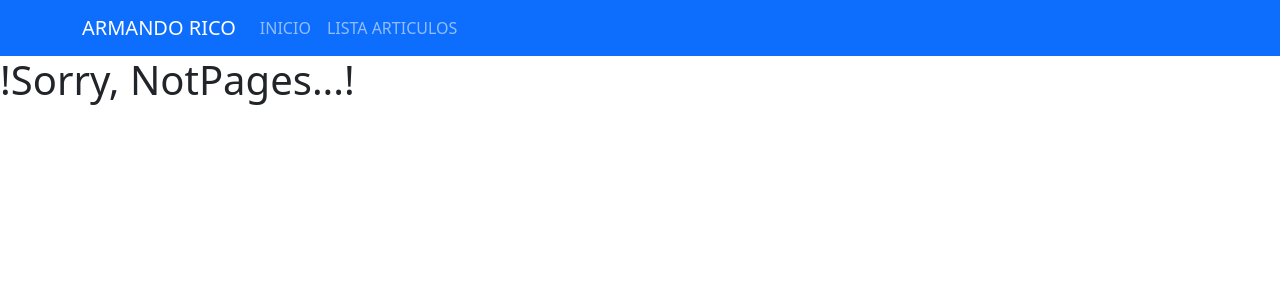
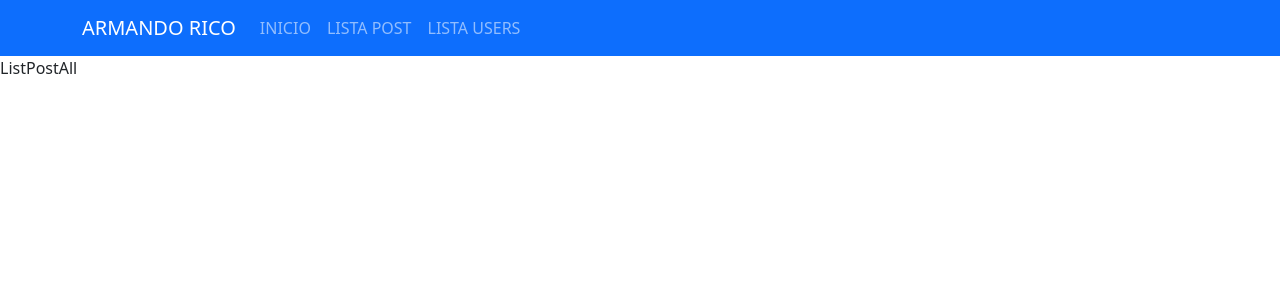
Before and after one commit to armandoricosandoval/semana-blog, a React (Create React App) app: page /ListPostAll in a window 1280 px wide. Shown: the top 300 px of the page. Built offline with nearby package versions, Linux system fonts and the light colour scheme.

Commit message:
creando la variable de entorno

```diff
--- a/src/App.js
+++ b/src/App.js
@@ -4,6 +4,7 @@ import ListAll from "./components/ListAll";
 import Home from "./components/Home";
 import Navbars from "./components/Navbars";
 import ConsultItem from "./components/ConsultItem";
+import ListPostAll from "./components/ListPostAll";
 
 function App() {
   return (
@@ -12,6 +13,7 @@ function App() {
       <Routes>
         <Route exact path="/" element={<Home/>} />
         <Route exact path="/ListAll" element={<ListAll/>} />
+        <Route exact path="/ListPostAll" element={<ListPostAll/>} />
         <Route exact path="/item" element={<ConsultItem/>} />
         <Route path="*" element={<NotPages/>} />
       </Routes>
--- a/src/components/ListAll.js
+++ b/src/components/ListAll.js
@@ -17,9 +17,9 @@ const ListAll = (props) => {
 
 
   useEffect(() => {
-    axios.get('https://dummyapi.io/data/v1/user?limit=10', {
+    axios.get(process.env.REACT_APP_URL_ALL_USER, {
     headers: {
-      'app-id': '620fdb656c0669e254d27427'
+      'app-id': process.env.REACT_APP_KEY
     }
   }).then(data=>{console.log(data.data)
     setData(data.data)
--- /dev/null
+++ b/src/components/ListPostAll.js
@@ -0,0 +1,9 @@
+import React from 'react'
+
+const ListPostAll = () => {
+  return (
+    <div>ListPostAll</div>
+  )
+}
+
+export default ListPostAll
--- a/src/components/Navbars.js
+++ b/src/components/Navbars.js
@@ -11,7 +11,8 @@ export default function Navbars() {
     <Navbar.Brand href="/">ARMANDO RICO</Navbar.Brand>
     <Nav className="me-auto">
       <Nav.Link href="/">INICIO</Nav.Link>
-      <Nav.Link href="/ListAll">LISTA ARTICULOS</Nav.Link>
+      <Nav.Link href="/ListPostAll">LISTA POST</Nav.Link>
+      <Nav.Link href="/ListAll">LISTA USERS</Nav.Link>
     </Nav>
     </Container>
   </Navbar>
```
Also changed, not shown: 1 other file (tests, documents, lock files or other folders).
